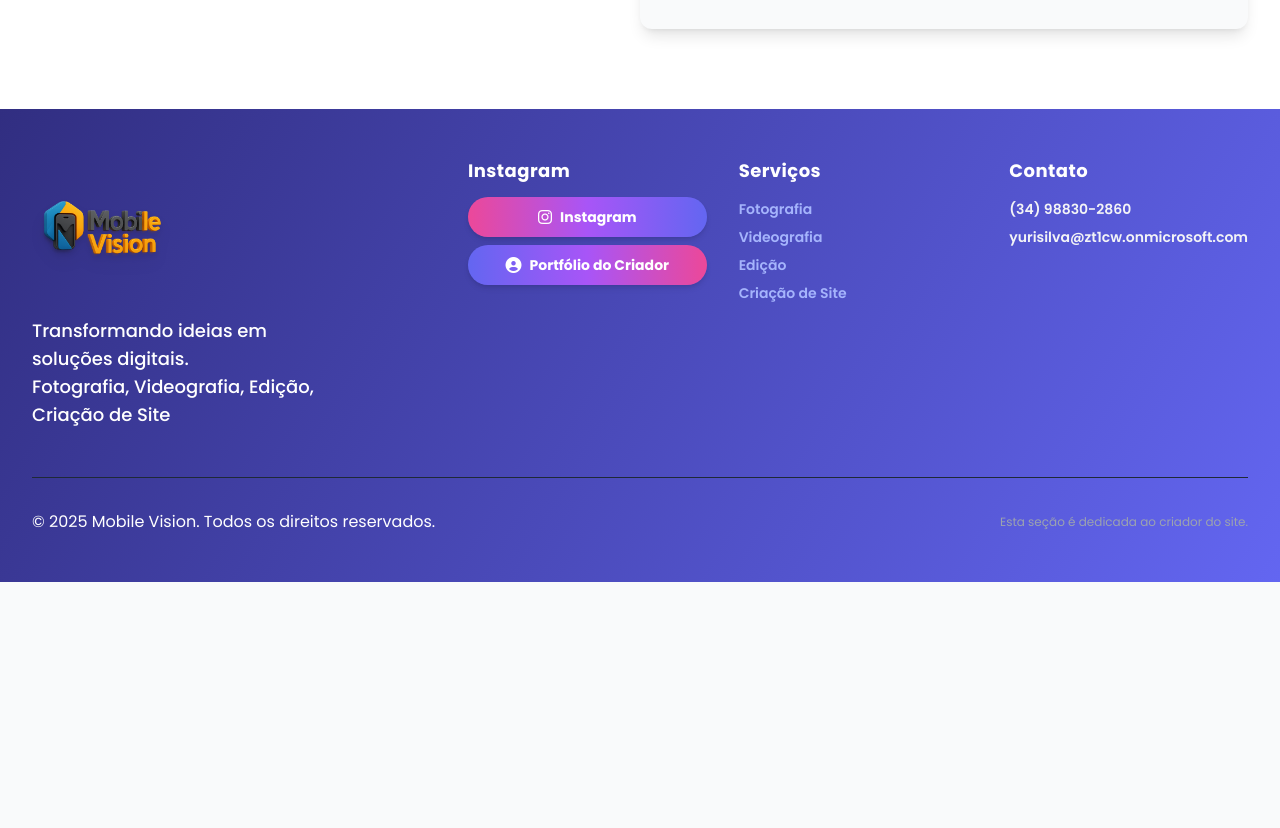
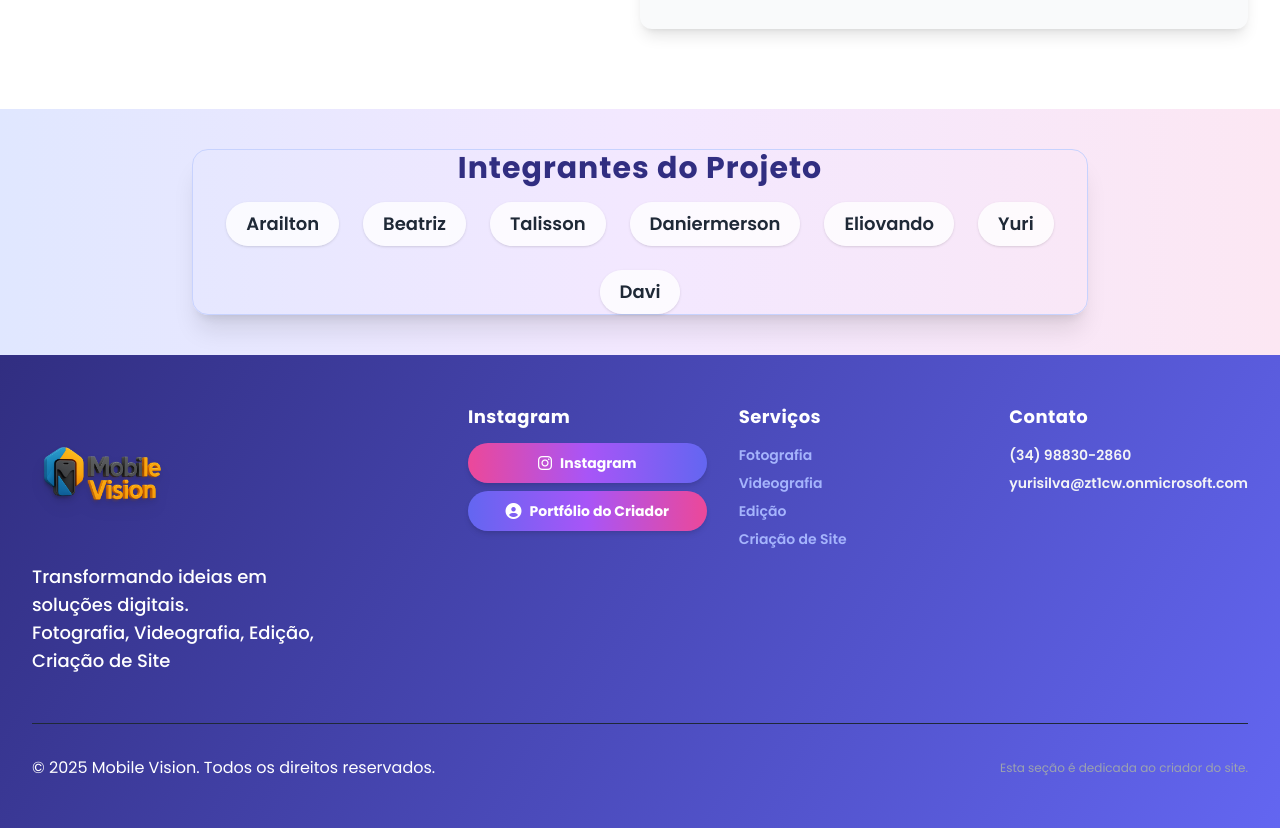
Before and after one commit to 1928370/Alegria_Fest, a plain HTML site: page index.html in a window 1280 px wide. Shown: the part 4023-4851 px from the top of the page. Before the commit the page ends 4605 px from the top, so only its background shows below. Drawn offline with nearby package versions, Linux system fonts and the light colour scheme.

Commit message:
Update index.html

```diff
--- a/index.html
+++ b/index.html
@@ -537,6 +537,22 @@
         </div>
     </section>
 
+    <!-- Integrantes do Projeto -->
+    <section class="py-10 bg-gradient-to-r from-indigo-100 via-purple-100 to-pink-100">
+        <div class="max-w-4xl mx-auto px-4 text-center rounded-2xl shadow-xl border border-indigo-200">
+            <h2 class="text-2xl md:text-3xl font-bold text-indigo-900 mb-4">Integrantes do Projeto</h2>
+            <div class="flex flex-wrap justify-center gap-6 text-lg font-semibold text-gray-800">
+                <span class="bg-white/80 px-5 py-2 rounded-full shadow">Arailton</span>
+                <span class="bg-white/80 px-5 py-2 rounded-full shadow">Beatriz</span>
+                <span class="bg-white/80 px-5 py-2 rounded-full shadow">Talisson</span>
+                <span class="bg-white/80 px-5 py-2 rounded-full shadow">Daniermerson</span>
+                <span class="bg-white/80 px-5 py-2 rounded-full shadow">Eliovando</span>
+                <span class="bg-white/80 px-5 py-2 rounded-full shadow">Yuri</span>
+                <span class="bg-white/80 px-5 py-2 rounded-full shadow">Davi</span>
+            </div>
+        </div>
+    </section>
+
     <!-- Footer -->
     <footer class="bg-gray-900 text-white py-12">
         <div class="max-w-7xl mx-auto px-4 sm:px-6 lg:px-8">
```
